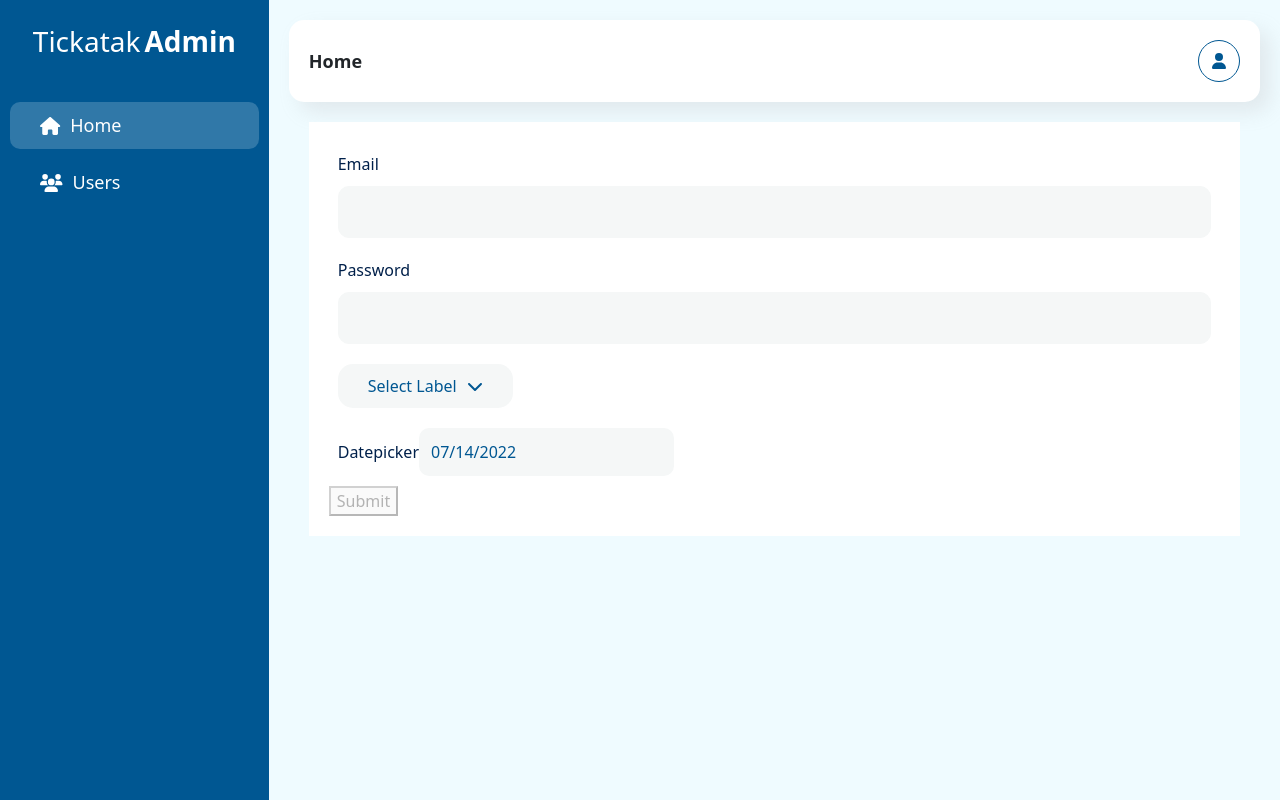
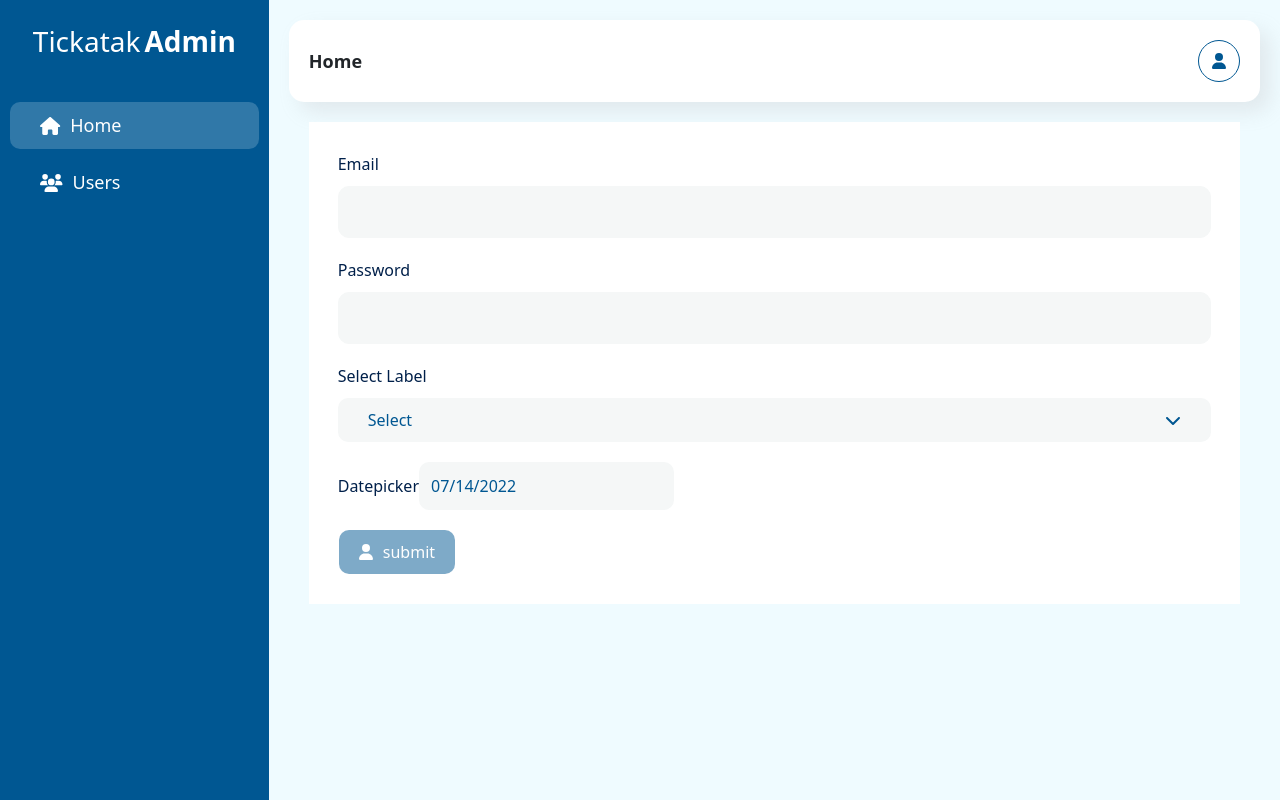
Before and after one commit to MahmoudSumairat/react-hyper-admin, a React (Create React App) app: page / in a window 1280 px wide. Built offline with nearby package versions, Linux system fonts and the light colour scheme.

Commit message:
added common button component, simplified form code

```diff
--- a/src/common/formValidations.js
+++ b/src/common/formValidations.js
@@ -7,6 +7,7 @@ const formValidations = {
       return { isValid: false, message: `${name} is required` };
     }
     const emailRegex =
+      /* eslint-disable-next-line */
       /^(([^<>()[\]\\.,;:\s@\"]+(\.[^<>()[\]\\.,;:\s@\"]+)*)|(\".+\"))@((\[[0-9]{1,3}\.[0-9]{1,3}\.[0-9]{1,3}\.[0-9]{1,3}\])|(([a-zA-Z\-0-9]+\.)+[a-zA-Z]{2,}))$/;
     return {
       isValid: emailRegex.test(value),
--- /dev/null
+++ b/src/components/shared/Button/Button.js
@@ -0,0 +1,36 @@
+import { FontAwesomeIcon } from "@fortawesome/react-fontawesome";
+import React from "react";
+import styles from "./styles.module.scss";
+
+const {
+  button,
+  buttonIcon,
+  buttonText,
+  buttonPrimary,
+  buttonWhite,
+  buttonGrey,
+} = styles;
+
+const buttonColors = {
+  primary: buttonPrimary,
+  white: buttonWhite,
+  grey: buttonGrey,
+};
+
+const CommonButton = ({
+  label,
+  onClick,
+  className,
+  icon,
+  color = "primary",
+  ...rest
+}) => {
+  return (
+    <button className={`${button} ${buttonColors[color]} `} {...rest}>
+      {icon && <FontAwesomeIcon className={buttonIcon} icon={icon} />}
+      <span className={icon ? buttonText : ""}>{label}</span>
+    </button>
+  );
+};
+
+export default CommonButton;
--- /dev/null
+++ b/src/components/shared/Button/styles.module.scss
@@ -0,0 +1,37 @@
+@import "../../../styles/variables.scss";
+
+.button {
+  all: unset;
+  padding: 10px 20px;
+  border-radius: 10px;
+  margin: 10px;
+  transition: all 0.1s ease-in-out;
+  cursor: pointer;
+
+  &:hover {
+    background-color: darken($primary, 5);
+  }
+
+  &:disabled {
+    opacity: 0.5;
+    cursor: default;
+  }
+}
+
+.buttonPrimary {
+  background-color: $primary;
+  color: $white;
+}
+.buttonWhite {
+  background-color: $light-grey;
+  color: $dark;
+}
+
+.buttonGrey {
+  background-color: $grey;
+  color: $dark;
+}
+
+.buttonText {
+  margin-left: 10px;
+}
--- a/src/components/shared/Dropdown/styles.module.scss
+++ b/src/components/shared/Dropdown/styles.module.scss
@@ -9,4 +9,5 @@
   left: 0;
   background-color: $white;
   width: 100%;
+  z-index: 9999;
 }
--- a/src/components/shared/Select/Select.js
+++ b/src/components/shared/Select/Select.js
@@ -4,7 +4,8 @@ import Dropdown from "../Dropdown/Dropdown";
 import SelectButton from "./SelectButton/SelectButton";
 
 import styles from "./styles.module.scss";
-const { selectContainer, selectButtonOpened, selectFieldError } = styles;
+const { selectContainer, selectButtonOpened, selectFieldError, selectLabel } =
+  styles;
 
 // returns a comma separated string, by creating a map from the items and access the selected items in the map by the value array
 const getNamesFromIds = (values = [], items = []) => {
@@ -44,6 +45,7 @@ const Select = ({
   value = multiSelect ? [] : "",
   width,
   error,
+  placeholder = "select",
 }) => {
   if (multiSelect && !value.length) {
     value = [];
@@ -51,8 +53,8 @@ const Select = ({
   const nodeRef = useRef(null);
 
   const defaultButtonText = multiSelect
-    ? getNamesFromIds(value, items, label) || label
-    : getNameForSingleSelectedItem(value, items, label);
+    ? getNamesFromIds(value, items, placeholder) || placeholder
+    : getNameForSingleSelectedItem(value, items, placeholder);
 
   const [showDropdown, setShowDropdown] = useState(false);
   const [selectButtonText, setSelectButtonText] = useState(defaultButtonText);
@@ -73,11 +75,11 @@ const Select = ({
 
     if (multiSelect) {
       const changesNames = newSelectedItems.length
-        ? getNamesFromIds(newSelectedItems, items, label).split(",")
+        ? getNamesFromIds(newSelectedItems, items, placeholder).split(",")
         : [];
       const multiSelectButtonValue = changesNames.join(", ");
       setDefaultValue(newSelectedItems);
-      buttonText = multiSelectButtonValue || label;
+      buttonText = multiSelectButtonValue || placeholder;
     } else {
       buttonText = changes.displayName;
       setDefaultValue(changes);
@@ -102,6 +104,7 @@ const Select = ({
 
   return (
     <div className={`${selectContainer} ${className} ${width}`}>
+      <label className={selectLabel}>{label}</label>
       <SelectButton
         node={node}
         setShowDropdown={(showState) => {
--- a/src/components/shared/Select/SelectButton/styles.module.scss
+++ b/src/components/shared/Select/SelectButton/styles.module.scss
@@ -4,14 +4,13 @@
   all: unset;
   background-color: $light-grey;
   padding: 10px 30px;
-  border-radius: 15px;
+  border-radius: 10px;
   text-transform: capitalize;
   color: $primary;
   min-width: 115px;
   display: flex;
   justify-content: space-between;
   align-items: center;
-
   svg {
     transition: all 0.2s ease-in-out;
   }
--- a/src/components/shared/Select/styles.module.scss
+++ b/src/components/shared/Select/styles.module.scss
@@ -2,7 +2,8 @@
 
 .selectContainer {
   position: relative;
-  display: inline-block;
+  display: flex;
+  flex-direction: column;
 }
 
 .selectButton {
@@ -39,3 +40,9 @@
   bottom: -25px;
   font-size: 14px;
 }
+
+.selectLabel {
+  margin-bottom: 10px;
+  text-transform: capitalize;
+  color: $primary-dark;
+}
--- a/src/components/shared/form/Form.js
+++ b/src/components/shared/form/Form.js
@@ -1,65 +1,40 @@
 import React, { useState } from "react";
 import styles from "./styles.module.scss";
-import { formFieldWidth, formComponentsMap } from "./formLayout";
+import {
+  formFieldWidth,
+  formComponentsMap,
+  getFormFieldsValues,
+  initFormFieldErrors,
+  isInputsDirty,
+  isInputsTouched,
+  isInputsValid,
+} from "./formHelpers";
 import formValidations from "../../../common/formValidations";
+import CommonButton from "../Button/Button";
+import { faUser } from "@fortawesome/free-solid-svg-icons";
 
 const { form, formActions } = styles;
 
-const getFormFieldsValues = (formFields) => {
-  const formFieldsValues = {};
-  formFields.forEach((field) => {
-    if (
-      field.props &&
-      field.props.name !== undefined &&
-      (field.props.value !== undefined || field.props.checked)
-    ) {
-      formFieldsValues[field.props.name] =
-        field.props.checked || field.props.value;
-    } else {
-      return console.error(
-        'Error Building Common Form : Any form field should have "Name" and "Value" or "Checked" properties'
-      );
-    }
-  });
-  return formFieldsValues;
-};
-
-const initFormFieldErrors = (formFields) => {
-  const formFieldErrors = {};
-
-  formFields.forEach((field) => {
-    if (
-      field.props &&
-      field.props.name !== undefined &&
-      (field.props.value !== undefined || field.props.checked)
-    ) {
-      formFieldErrors[field.props.name] = {
-        isValid: false,
-        touched: false,
-        message: "",
-        dirty: false,
-      };
-    } else {
-      return console.error(
-        'Error Building Common Form : Any form field should have "Name" and "Value" or "Checked" properties'
-      );
-    }
-  });
-
-  return formFieldErrors;
-};
-
-const Form = ({ formFields, editMode }) => {
+const Form = ({ formFields, editMode, submitButtonText = "submit" }) => {
   const [formFieldsValue, setFormFieldsValue] = useState(
     getFormFieldsValues(formFields)
   );
   const [formFieldErrors, setFormFieldErrors] = useState(
     initFormFieldErrors(formFields)
   );
-
   const [isFormValid, setIsFormValid] = useState(false);
 
-  const handleFormFieldChange = ({ target }, field) => {
+  const handleComparableFieldChange = (field) => {
+    if (field.validationParams && field.validationParams.compareWith) {
+      const comparableField = formFields.find(
+        (formField) => formField.props.name === field.props.name
+      );
+      comparableField.validationParams.comparedValue =
+        formFieldsValue[comparableField.validationParams.compareWith];
+    }
+  };
+
+  const updateFormFieldValues = (target, field) => {
     const valuesClone = { ...formFieldsValue };
     const newFormFieldErrors = { ...formFieldErrors };
 
@@ -72,14 +47,11 @@ const Form = ({ formFields, editMode }) => {
     };
     setFormFieldsValue(valuesClone);
     setFormFieldErrors(newFormFieldErrors);
+  };
 
-    if (field.validationParams && field.validationParams.compareWith) {
-      const comparableField = formFields.find(
-        (formField) => formField.props.name === field.props.name
-      );
-      comparableField.validationParams.comparedValue =
-        formFieldsValue[comparableField.validationParams.compareWith];
-    }
+  const handleFormFieldChange = ({ target }, field) => {
+    updateFormFieldValues(target, field);
+    handleComparableFieldChange(field);
   };
 
   const handleFormFieldValidation = ({ target }, field) => {
@@ -113,36 +85,13 @@ const Form = ({ formFields, editMode }) => {
   };
 
   const getIsFormValid = (newFormFieldErrors) => {
-    const inputsIsValidArr = Object.entries(newFormFieldErrors).map(
-      (field) => field[1].isValid || false
-    );
-    const inputsTouchedArr = Object.entries(newFormFieldErrors).map(
-      (field) => field[1].touched || false
-    );
-
-    let isInputsValid = inputsIsValidArr.reduce(
-      (previousValue, currentValue) => previousValue && currentValue,
-      true
-    );
-    let isInputsTouched = inputsTouchedArr.reduce(
-      (previousValue, currentValue) => previousValue && currentValue,
-      true
-    );
-
+    let validInputs = isInputsValid(newFormFieldErrors);
+    let touchedInputs = isInputsTouched(newFormFieldErrors);
     if (editMode) {
-      const inputsDirtyArray = Object.entries(newFormFieldErrors).map(
-        (field) => field[1].dirty || false
-      );
-
-      let isInputsDirty = inputsDirtyArray.reduce(
-        (previousValue, currentValue) => previousValue || currentValue,
-        true
-      );
-
-      return isInputsTouched && isInputsValid && isInputsDirty;
+      let inputsDirty = isInputsDirty(newFormFieldErrors);
+      return touchedInputs && validInputs && inputsDirty;
     }
-
-    return isInputsTouched && isInputsValid;
+    return touchedInputs && validInputs;
   };
 
   return (
@@ -167,7 +116,11 @@ const Form = ({ formFields, editMode }) => {
         );
       })}
       <div className={formActions}>
-        <button disabled={!isFormValid}>Submit</button>
+        <CommonButton
+          icon={faUser}
+          label={submitButtonText}
+          disabled={!isFormValid}
+        />
       </div>
     </div>
   );
--- /dev/null
+++ b/src/components/shared/form/formHelpers.js
@@ -0,0 +1,151 @@
+import Checkbox from "../Checkbox/Checkbox";
+import CommonDatePicker from "../DatePicker/DatePicker";
+import Radio from "../Radio/Radio";
+import TextField from "../TextField/TextField";
+import Select from "../Select/Select";
+import styles from "./styles.module.scss";
+
+const {
+  fullWidth,
+  halfWidth,
+  oneThirdWidth,
+  quarterWidth,
+  threeQuartersWidth,
+} = styles;
+
+const formFieldWidth = {
+  full: fullWidth,
+  half: halfWidth,
+  oneThird: oneThirdWidth,
+  quarter: quarterWidth,
+  threeQuarters: threeQuartersWidth,
+};
+
+const formComponentsMap = {
+  textInput: {
+    component: TextField,
+  },
+  password: {
+    component: TextField,
+    props: {
+      type: "password",
+    },
+  },
+  email: {
+    component: TextField,
+    props: {
+      type: "email",
+    },
+  },
+  select: {
+    component: Select,
+  },
+  checkbox: {
+    component: Checkbox,
+  },
+  radio: {
+    component: Radio,
+  },
+  textarea: {
+    component: TextField,
+    props: {
+      multiline: "true",
+    },
+  },
+  numberInput: {
+    component: TextField,
+    props: {
+      type: "number",
+    },
+  },
+  dateInput: {
+    component: CommonDatePicker,
+  },
+};
+
+const getFormFieldsValues = (formFields) => {
+  const formFieldsValues = {};
+  formFields.forEach((field) => {
+    if (
+      field.props &&
+      field.props.name !== undefined &&
+      (field.props.value !== undefined || field.props.checked)
+    ) {
+      formFieldsValues[field.props.name] =
+        field.props.checked || field.props.value;
+    } else {
+      return console.error(
+        'Error Building Common Form : Any form field should have "Name" and "Value" or "Checked" properties'
+      );
+    }
+  });
+  return formFieldsValues;
+};
+
+const initFormFieldErrors = (formFields) => {
+  const formFieldErrors = {};
+
+  formFields.forEach((field) => {
+    if (
+      field.props &&
+      field.props.name !== undefined &&
+      (field.props.value !== undefined || field.props.checked)
+    ) {
+      formFieldErrors[field.props.name] = {
+        isValid: false,
+        touched: false,
+        message: "",
+        dirty: false,
+      };
+    } else {
+      return console.error(
+        'Error Building Common Form : Any form field should have "Name" and "Value" or "Checked" properties'
+      );
+    }
+  });
+
+  return formFieldErrors;
+};
+
+const isInputsValid = (newFormFieldErrors) => {
+  const inputsIsValidArr = Object.entries(newFormFieldErrors).map(
+    (field) => field[1].isValid || false
+  );
+
+  return inputsIsValidArr.reduce(
+    (previousValue, currentValue) => previousValue && currentValue,
+    true
+  );
+};
+
+const isInputsTouched = (newFormFieldErrors) => {
+  const inputsTouchedArr = Object.entries(newFormFieldErrors).map(
+    (field) => field[1].touched || false
+  );
+
+  return inputsTouchedArr.reduce(
+    (previousValue, currentValue) => previousValue && currentValue,
+    true
+  );
+};
+
+const isInputsDirty = (newFormFieldErrors) => {
+  const inputsDirtyArray = Object.entries(newFormFieldErrors).map(
+    (field) => field[1].dirty || false
+  );
+
+  return inputsDirtyArray.reduce(
+    (previousValue, currentValue) => previousValue || currentValue,
+    true
+  );
+};
+
+export {
+  formFieldWidth,
+  formComponentsMap,
+  getFormFieldsValues,
+  initFormFieldErrors,
+  isInputsValid,
+  isInputsTouched,
+  isInputsDirty,
+};
--- a/src/components/shared/form/formLayout.js
+++ /dev/null
@@ -1,66 +0,0 @@
-import Checkbox from "../Checkbox/Checkbox";
-import CommonDatePicker from "../DatePicker/DatePicker";
-import Radio from "../Radio/Radio";
-import TextField from "../TextField/TextField";
-import Select from "../Select/Select";
-import styles from "./styles.module.scss";
-
-const {
-  fullWidth,
-  halfWidth,
-  oneThirdWidth,
-  quarterWidth,
-  threeQuartersWidth,
-} = styles;
-
-const formFieldWidth = {
-  full: fullWidth,
-  half: halfWidth,
-  oneThird: oneThirdWidth,
-  quarter: quarterWidth,
-  threeQuarters: threeQuartersWidth,
-};
-
-const formComponentsMap = {
-  textInput: {
-    component: TextField,
-  },
-  password: {
-    component: TextField,
-    props: {
-      type: "password",
-    },
-  },
-  email: {
-    component: TextField,
-    props: {
-      type: "email",
-    },
-  },
-  select: {
-    component: Select,
-  },
-  checkbox: {
-    component: Checkbox,
-  },
-  radio: {
-    component: Radio,
-  },
-  textarea: {
-    component: TextField,
-    props: {
-      multiline: "true",
-    },
-  },
-  numberInput: {
-    component: TextField,
-    props: {
-      type: "number",
-    },
-  },
-  dateInput: {
-    component: CommonDatePicker,
-  },
-};
-
-export { formFieldWidth, formComponentsMap };
```
